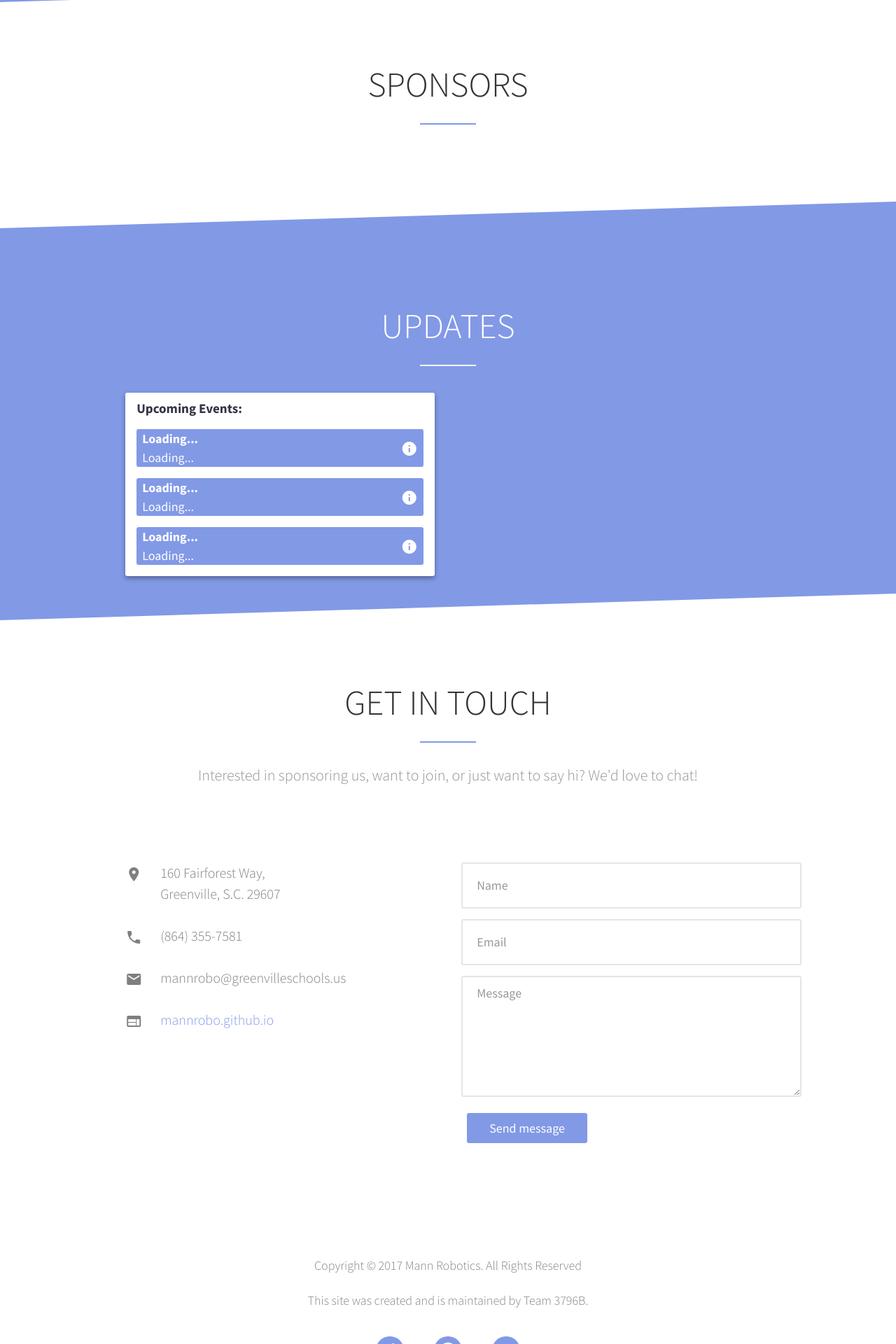
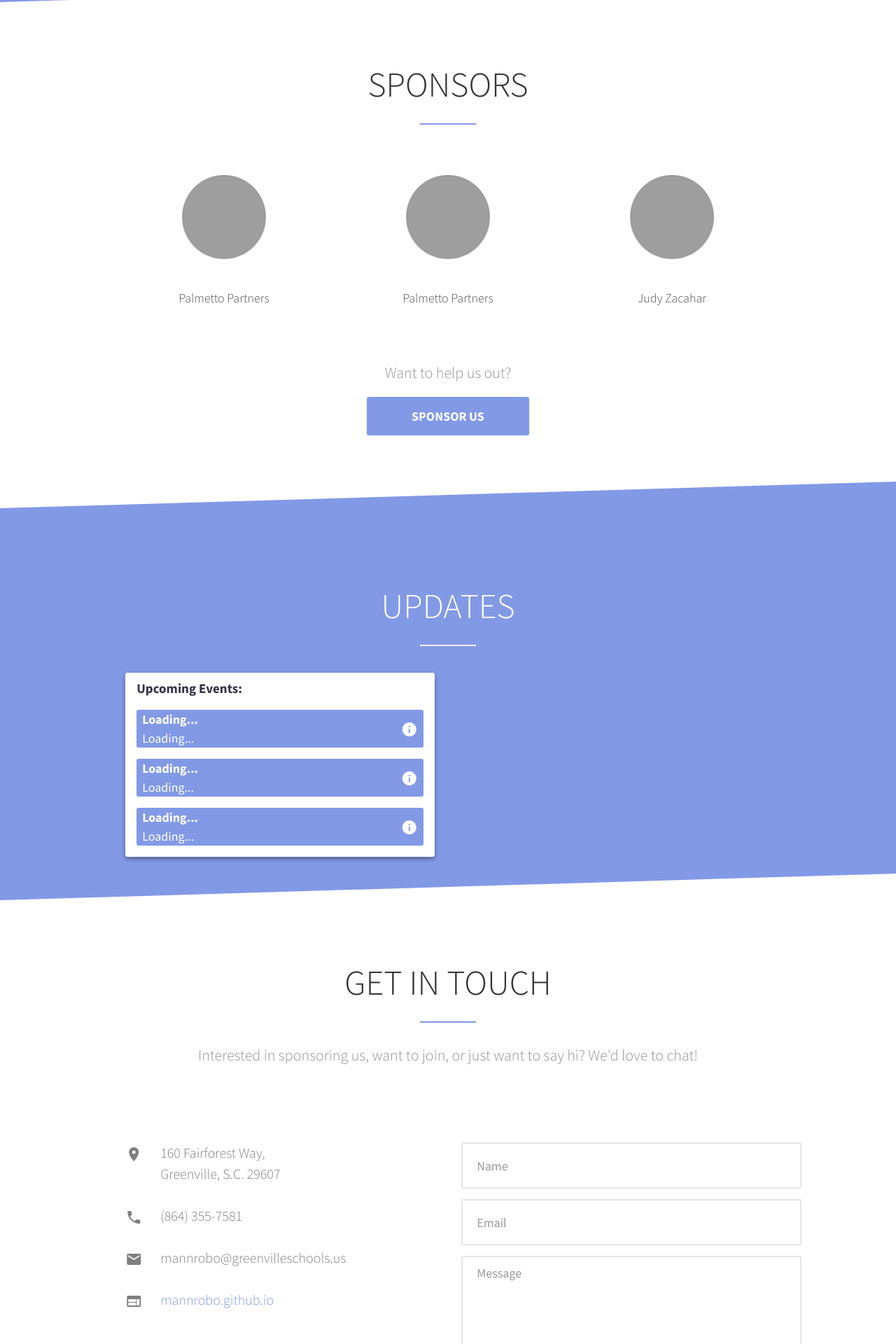
Before and after one commit to mannrobo/mannrobo.github.io, a Jekyll site: the page built from index.html, in a window 1280 px wide. Shown: the part 2898-4818 px from the top of the page at 70% size. Built offline with Jekyll 4.4.1, drawn with Linux system fonts in a browser that asks for light colours; comment, search, counter and statistics services are not loaded; grey boxes are pictures that could not be loaded.

Commit message:
Sponsor Section

```diff
--- a/_sass/sponsors.scss
+++ b/_sass/sponsors.scss
@@ -1,16 +1,26 @@
 #sponsors {
-    .sponsor {
-        display: flex;
-        margin: 16px;
-        align-items: center;
-        justify-content: center;
-        flex-wrap: wrap;
-        width: 100%;
-        .profile {
-            text-align: center;
-            img {
-                width: 100%;
-            }
+    .section-head {
+        margin-bottom: 64px;
+    }
+    .row {
+        text-align: center;
+        * { text-align: center; }
+        img {
+            margin-bottom: 16px;
+            height: 120px;
+        }
+        p {
+            color: $grey2;
+            font-size: 18px;
+        }
+        h3 {
+            margin-bottom: 32px;
+            margin-top: 48px;
+        }
+        a.button {
+            text-transform: uppercase;
+            font-weight: bold;
+            padding: 16px 64px;
         }
     }
 }
--- a/_sass/util.scss
+++ b/_sass/util.scss
@@ -199,7 +199,7 @@ h1.section-head {
     }
 }
 
-h1.section-head + h3 {
+h1.section-head + h3, section h3.subtitle {
     color: #929292;
     margin-bottom: 100px;
     text-align: center;
@@ -305,6 +305,11 @@ footer {
     }
   }
 
+::selection {
+    color: #818892;
+    background: #f9f6f0;
+}
+
 
 // Forms
 .form-group {
--- a/index.html
+++ b/index.html
@@ -40,15 +40,15 @@ links:
 
 sponsors:
     - name: Palmetto Partners
-      picture: https://unsplash.it/90/90
+      picture: https://unsplash.it/120/120
       short: >
         Palmetto Partners gave team starting grants of $1500 to each our our three teams. We are indebted to them
     - name: Palmetto Partners
-      picture: https://unsplash.it/90/90
+      picture: https://unsplash.it/120/120
       short: >
         Palmetto Partners gave team starting grants of $1500 to each our our three teams. We are indebted to them
     - name: Judy Zacahar
-      picture: https://unsplash.it/90/90
+      picture: https://unsplash.it/120/120
       short: >
         Palmetto Partners gave team starting grants of $1500 to each our our three teams. We are indebted to them
 ---
@@ -126,6 +126,18 @@ sponsors:
 <section id="sponsors">
     <div class="container">
         <h1 class="section-head">Sponsors</h1>
+        <div class="row">
+            {% for sponsor in page.sponsors %}
+                <div class="col-4">
+                    <img src="{{ sponsor.picture }}" alt="{{ sponsor.name }}" class="picture circle">
+                    <p class="name">{{ sponsor.name }}</p>
+                </div>
+            {% endfor %}
+        </div>
+        <div class="row">
+            <h3 class="subtitle">Want to help us out?</h3>
+            <a href="/sponsor/" class="button">Sponsor Us</a>
+        </div>
     </div>
 </section>
 
```
